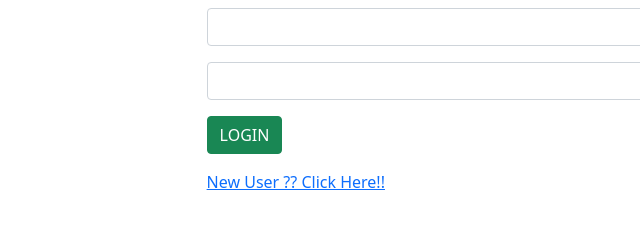
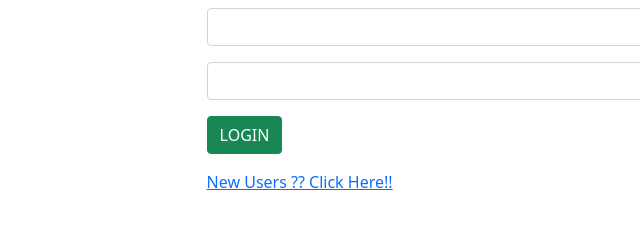
Before and after one commit to snehasamuel/UserAPP, a plain HTML site: page index.html in a window 1280 px wide. Shown: the full height of the page, 174-814 px from the left. Drawn offline with nearby package versions, Linux system fonts and the light colour scheme.

Commit message:
UserLogin completed

```diff
--- a/index.html
+++ b/index.html
@@ -26,7 +26,7 @@
     </tr>
     <tr>
         <td></td>
-        <td><a href="register.html" >New User ?? Click Here!! </a></td>
+        <td><a href="register.html" >New Users ?? Click Here!! </a></td>
     </tr>
 </table>
 
```
